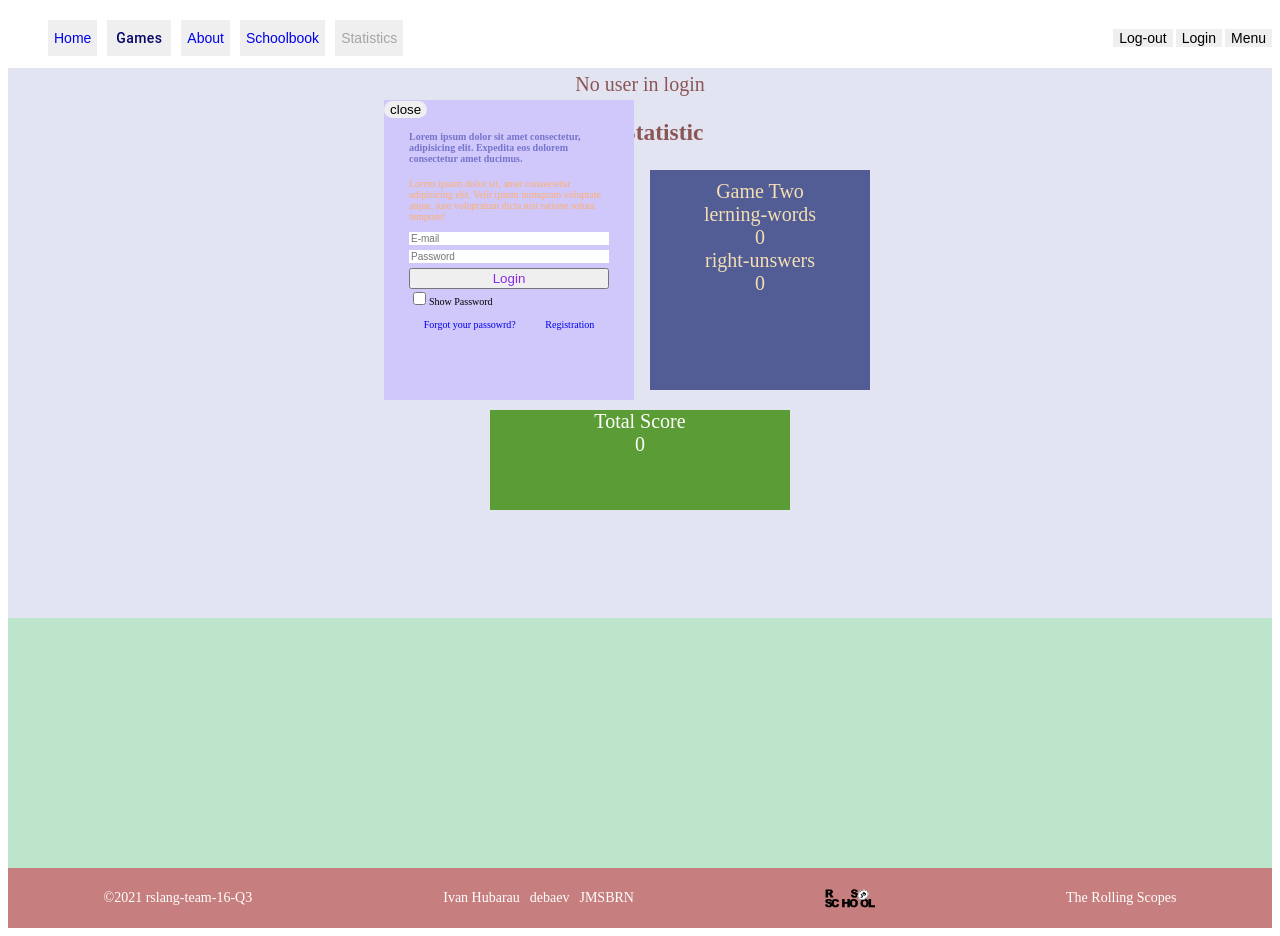
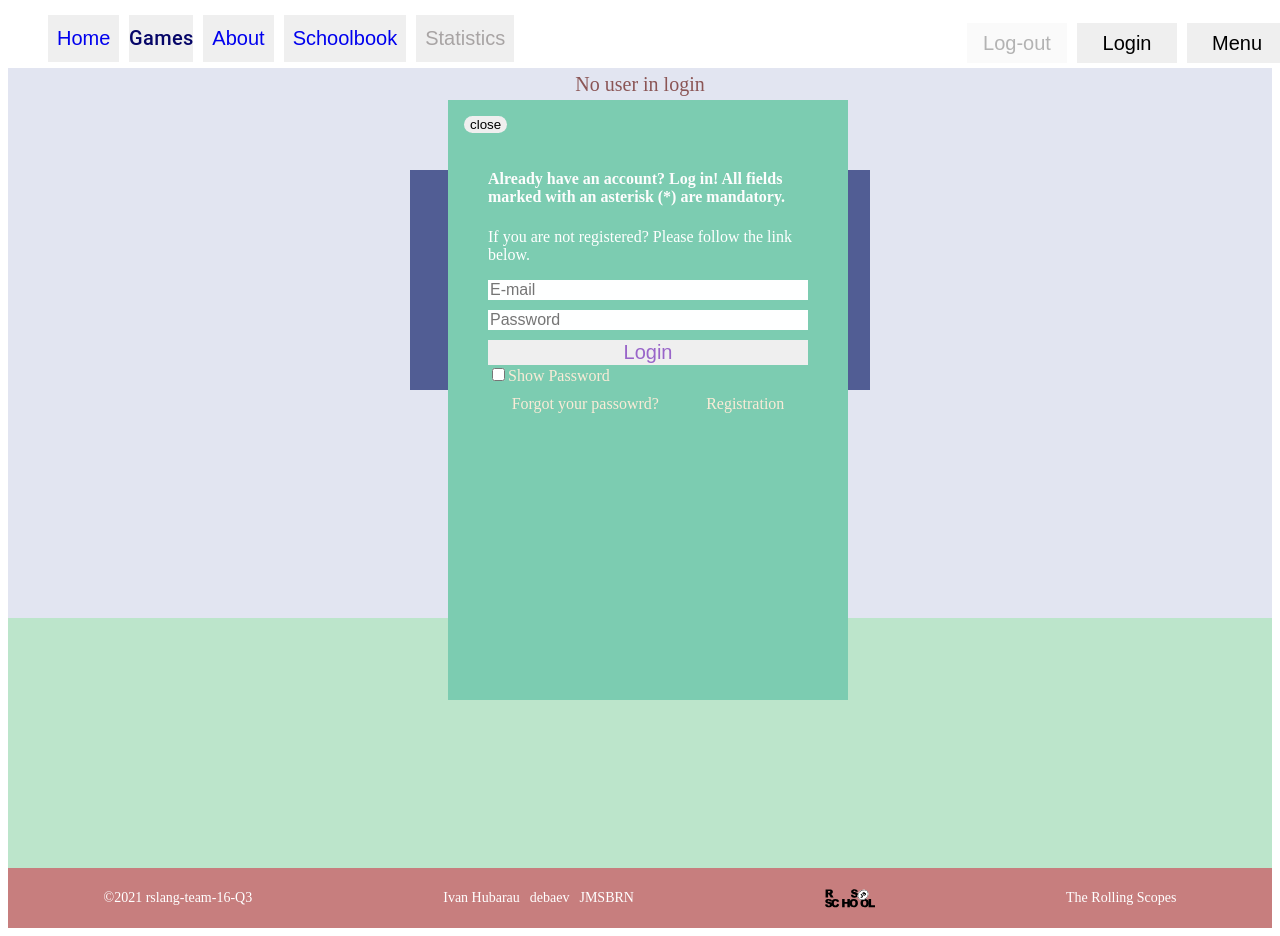
Before and after one commit to JMSBRN/rslang-team-16-jmsbrn, a React (Create React App) app: page /statistics in a window 1280 px wide. Both pictures are taken after a click on the button "Login". Shown: the top 936 px of the page. Built offline with nearby package versions, Linux system fonts and the light colour scheme.

Commit message:
feat: update css login and auth components

```diff
--- a/src/App.js
+++ b/src/App.js
@@ -192,7 +192,7 @@ function App() {
         setStageNumToLocal,
         stages,
         getWordValue,
-        wordSchoolbook
+        wordSchoolbook,
       }}>
        <Header/>
        <Routes>
--- a/src/Header.jsx
+++ b/src/Header.jsx
@@ -95,12 +95,12 @@ const Header = () => {
       </ul>
       <div className="login-menu-btns-container">
         <div className="out-btn">
-          <button onClick={clearLocalStorage} className="out-btn">
+          <button onClick={clearLocalStorage} className="out-btn" disabled={localStorage.getItem('id')?false: true}>
             Log-out
           </button>
         </div>
         <div className="login-btn">
-          <button onClick={openLogin} className="login-btn">
+          <button  onClick={openLogin} className="login-btn">
             Login
           </button>
         </div>
--- a/src/components/Auth.jsx
+++ b/src/components/Auth.jsx
@@ -13,10 +13,10 @@ function Auth() {
 	};
 	return (
 		<div id='auth' className='auth-hide'>
-			<button onClick={closeAuth} className='auth-close-btn'>logout registration</button>
+			<button onClick={closeAuth} className='auth-close-btn'>to Login </button>
 			<div className="auth-container">
-				<h4 className='auth-title'>Lorem ipsum dolor sit amet consectetur</h4>
-				<p className='auth-paragraf'>Lorem ipsum dolor sit!</p>
+				<h4 className='auth-title'>Please fill in all fields!</h4>
+				<p className='auth-paragraf'>By clicking “Register”, you agree Stack Exchange can store cookies on your device and disclose information in accordance with our Cookie Policy.</p>
 				<form className="auth-input-container">
 					<input onChange={handleGetName} className='auth-input' type="text" placeholder='name'/>
 					<input onChange={handleGetEmail} className='auth-input' type="email" placeholder='E-mail'/>
--- a/src/components/Login.jsx
+++ b/src/components/Login.jsx
@@ -15,8 +15,8 @@ function Login() {
 		<div id='login' className='login-hide'>
 			<button onClick={closeLogin} className='login-close-btn'>close</button>
 			<div className="login-container">
-			<h4 className='login-title'>Lorem ipsum dolor sit amet consectetur, adipisicing elit. Expedita eos dolorem consectetur amet ducimus.</h4>
-			<p className='login-paragraf'>Lorem ipsum dolor sit, amet consectetur adipisicing elit. Velit ipsum numquam voluptate atque, iure voluptatum dicta nisi ratione soluta tempore!</p>
+				<h4 className='login-title'>Already have an account? Log in! All fields marked with an asterisk (*) are mandatory.</h4>
+				<p className='login-paragraf'>If you are not registered? Please follow the link below.</p>
 				<form className="login-input-container">
 					<input onChange={handleGetEmail} className='login-input' type="email" placeholder='E-mail'/>
 					<input onChange={handleGetPassword}   id="login-input-psw" className='login-input' name='password' type="password" autoComplete="on" minLength={8} placeholder='Password' required/>
--- a/src/components/auth.css
+++ b/src/components/auth.css
@@ -1,14 +1,17 @@
 .auth {
 	position: absolute;
 	top: 100px;
-	left: 30%;
-	width: 250px;
-	height: 300px;
-	background-color: rgb(214, 214, 214);
+	left: 35%;
+	width: 400px;
+	height: 600px;
+	background-color: rgb(81, 163, 196);
 	z-index: 1;
 }
 .auth-close-btn {
+	margin: 16px;
 	border: none;
+	background-color: rgb(91, 212, 131);
+	color: rgb(255, 255, 255);
 	border-radius: 30px;
 	cursor: pointer;
 }
@@ -23,27 +26,32 @@
 	margin: 0 auto;
 	margin-top: 50px;
 	width: 80%;
-	height: 50%;
+	height: 80%;
 }
 .auth-title {
-	font-size: 10px;
+	font-size: 20px;
 	color: rgb(255, 255, 255);
 }
 .auth-paragraf {
-	font-size: 10px;
-	color: rgb(0, 0, 0);
+	font-size: 15px;
+	color: rgb(248, 248, 248);
 }
 .auth-input-container {
 	display: grid;
-	gap: 5px;
+	gap: 10px;
 }
 .auth-input {
 	border: navajowhite;
-	font-size: 10px;
+	font-size: 20px;
 	background-color: rgb(220, 234, 255);
 }
 .auth-submit-btn {
-	color: rgb(83, 197, 31);
+	border-style: none;
+	font-size: 20px;
+	color: rgb(206, 40, 164);
+}
+.auth-submit-btn:active {
+	background-color: rgb(179, 122, 134);
 }
 .auth-submit-btn:hover {
 	color: rgb(218, 61, 61);
@@ -56,7 +64,7 @@
 }
 .auth-link {
 	margin-top: 10px;
-	font-size: 10px;
+	font-size: 20px;
 	text-decoration: none;
 	cursor: pointer;
 }
@@ -64,5 +72,6 @@
 	color: red;
 }
 .auth-checkbox-title {
-	font-size: 10px;
+	font-size: 20px;
+	color: rgb(255, 255, 255);
 }
--- a/src/components/login.css
+++ b/src/components/login.css
@@ -1,13 +1,14 @@
 .login {
 	position: absolute;
 	top: 100px;
-	left: 30%;
-	width: 250px;
-	height: 300px;
-	background-color: rgb(208, 199, 250);
+	left: 35%;
+	width: 400px;
+	height: 600px;
+	background-color: rgb(124, 204, 177);
 	z-index: 1;
 }
 .login-close-btn {
+	margin: 16px;
 	border: none;
 	border-radius: 30px;
 	cursor: pointer;
@@ -15,6 +16,7 @@
 .login-close-btn:hover {
 	background-color: rgb(95, 199, 231);
   color: rgb(255, 255, 255);
+	transition: .3s;
 }
 .login-hide {
 	display: none;
@@ -22,32 +24,36 @@
 .login-container {
 	margin: 0 auto;
 	width: 80%;
-	height: 50%;
+	height: 80%;
 }
 .login-title {
-	font-size: 10px;
-	color: rgb(117, 117, 204);
+	font-size: 16px;
+	color: rgb(253, 253, 253);
 }
 .login-paragraf {
-	font-size: 10px;
-	color: rgb(255, 175, 109);
+	font-size: 16px;
+	color: rgb(255, 255, 255);
 }
 .login-input-container {
 	display: grid;
-	gap: 5px;
+	gap: 10px;
 }
 .login-input {
 	border: navajowhite;
-	font-size: 10px;
+	font-size: 16px;
 	background-color: rgb(254, 255, 255);
 }
 .login-submit-btn {
-	color: blueviolet;
-}
-.login-submit-btn:hover {
-	color: rgb(218, 61, 61);
+	font-size: 20px;
+	border-color: cadetblue;
+	border-style: none;
+	color: rgb(153, 101, 201);
 	cursor: pointer;
 }
+.login-submit-btn:active {
+ background-color: rgb(207, 134, 134);
+}
+
 .login-links-container {
 	display: flex;
 	align-items: center;
@@ -55,13 +61,16 @@
 }
 .login-link {
 	margin-top: 10px;
-	font-size: 10px;
+	font-size: 16px;
 	text-decoration: none;
+	color: rgb(250, 235, 215);
 	cursor: pointer;
 }
 .login-link:hover {
 	color: red;
 }
 .login-checkbox-title {
-	font-size: 10px;
+	border-style: none;
+	font-size: 16px;
+	color: rgb(250, 235, 215);
 }
--- a/src/styles/header.css
+++ b/src/styles/header.css
@@ -5,36 +5,48 @@
 	display: flex;
 	align-items: center;
 	justify-content: space-between;
-  color: rgb(0, 0, 0);
-	font-size: 20px;
 }
 .header-nv-btns {
 	display: flex;
 	gap: 10px;
-	width: 60%;
-}
-.login-menu-btns-container {
-	display: flex;
-	align-items: center;
-	gap: 3px;
+	width: 400px;
 }
 .active-link {
 	color: rgb(168, 164, 164);
 }
 .header-nav-btn {
-	font-size: 14px;
+	font-size: 20px;
 	border: none;
 }
 .header-nav-btn a {
+	padding:3px;
 	text-decoration: none;
 }
 .out-btn,
 .login-btn,
 .menu-btn  {
-	font-size: 14px;
+	width: 60px;
+	height: 40px;
+	font-size: 20px;
 	border: none;
 }
-
+.login-menu-btns-container {
+	display: flex;
+	align-items: center;
+	justify-content: space-around;
+	width: 300px;
+	margin-right: 15px;
+}
+.out-btn,
+.login-btn,
+.menu-btn {
+	width: 100px;
+	margin: 5px;
+}
+.menu-btn {
+  background-size: 50%;
+	background-repeat: no-repeat;
+}
 #fade-button {
 	color: transparent;
 	background-color: rgb(239, 239, 239);
@@ -44,6 +56,7 @@
 	color: transparent;
 }
 #fade-button a {
+	font-size: 20px;
 	text-transform: capitalize;
 	text-decoration: none;
 	color: rgb(6, 6, 104);
```
Lines whose indentation alone changed are shown as unchanged.
